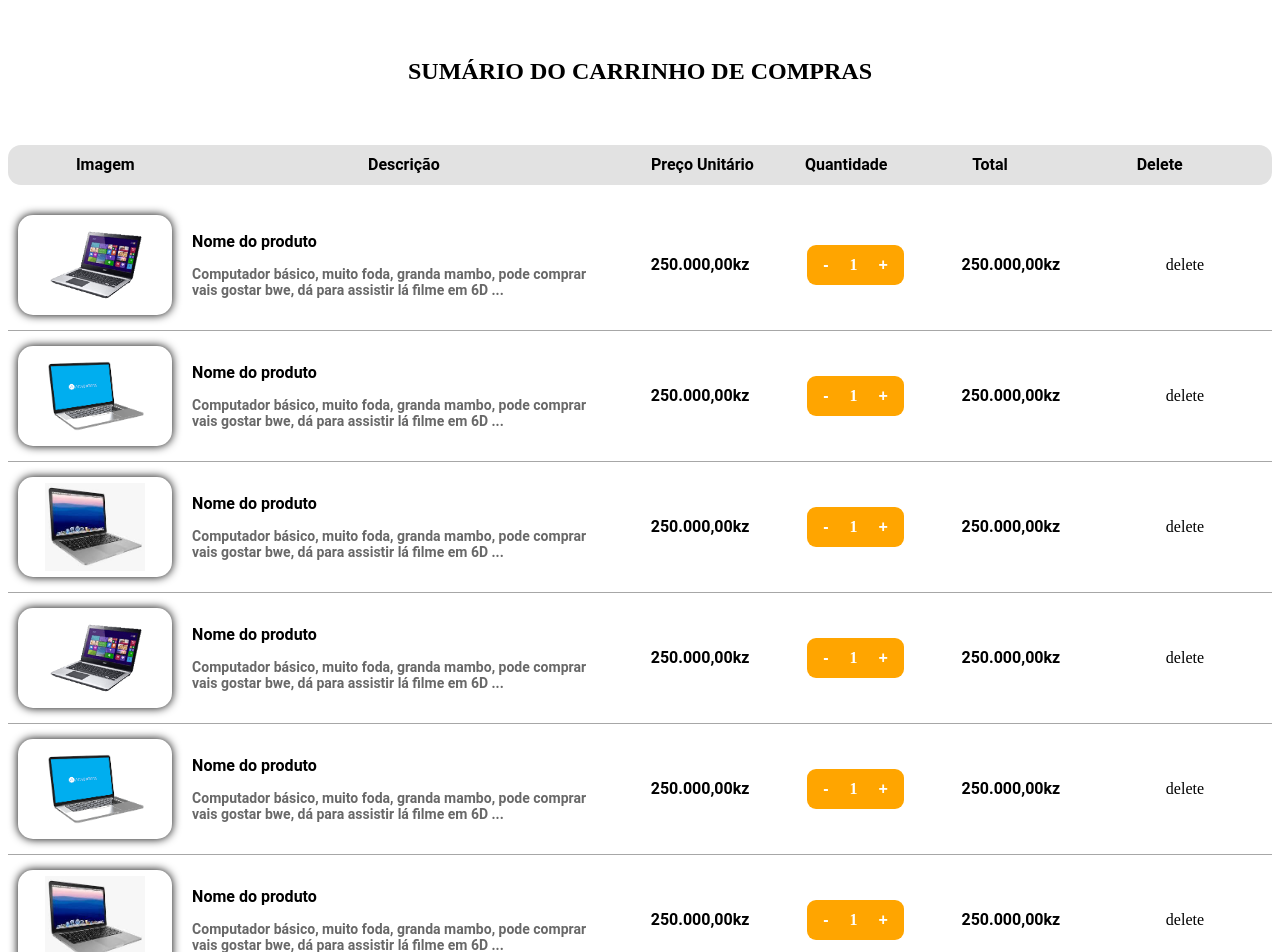
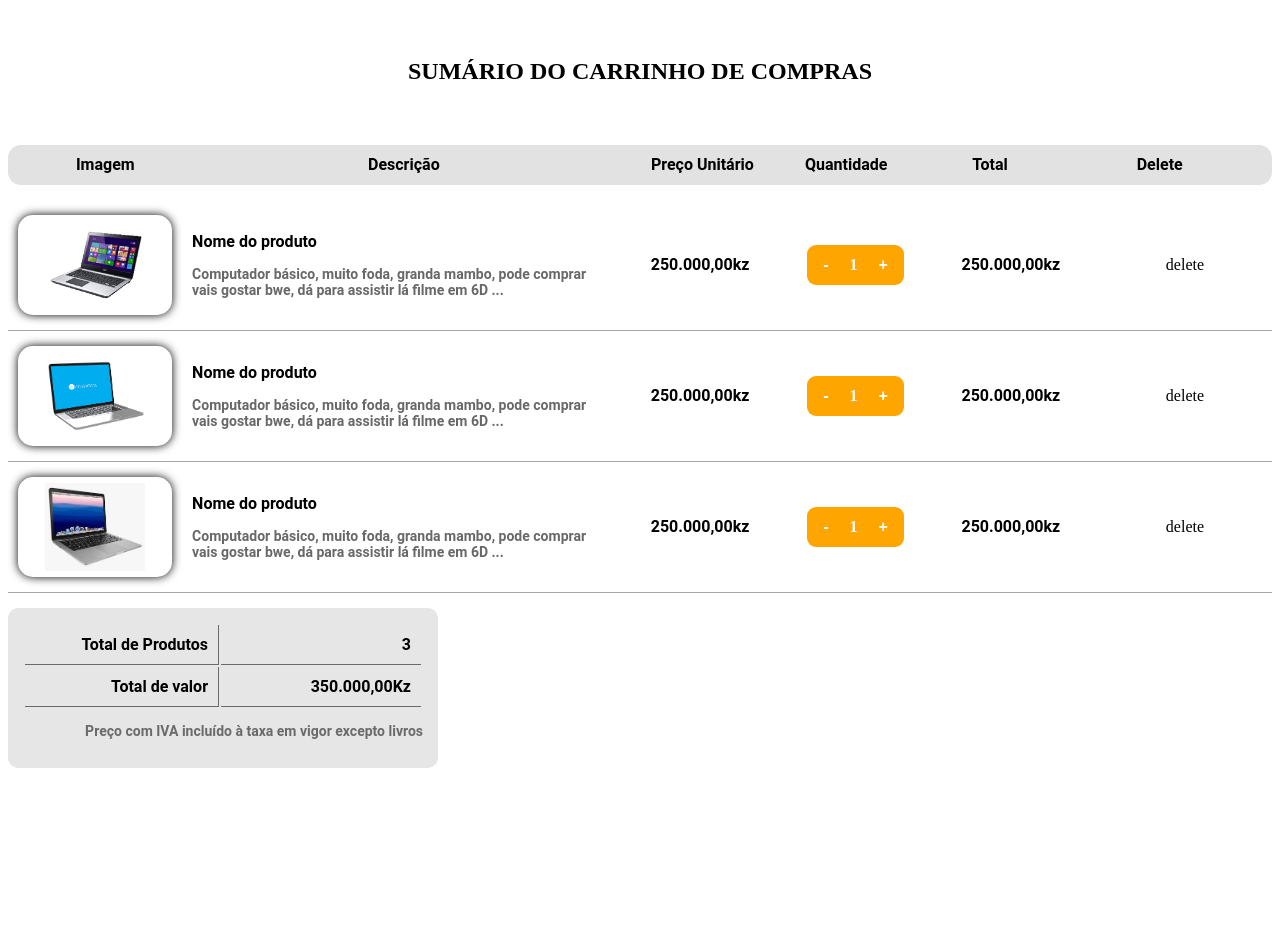
Before and after one commit to mariovarela99/stor-ipil-website, a React (Create React App) app: page /carrinho in a window 1280 px wide. Shown: the top 952 px of the page. After the commit the page ends 806 px from the top, so only its background shows below. Built offline with nearby package versions, Linux system fonts and the light colour scheme.

Commit message:
(Improved)-> Tabela de preço do carrinho melhorado

```diff
--- a/src/components/RegistoDeCarrinho/index.js
+++ b/src/components/RegistoDeCarrinho/index.js
@@ -72,67 +72,6 @@ function RegistoDeCarrinho(){
                     <div className="product-totally totally"><p>250.000,00kz</p></div>
                     <div className="product-delete delete">delete</div>
                 </div>
-                <div className="carrinho-registo-list">
-                        <div className="product-image image"><img src={productImage01} alt="" /> </div>
-                        <div className="proct-info desc">
-                            <h3>Nome do produto</h3>
-                            <p>Computador básico, muito foda, granda mambo, pode comprar
-                                vais gostar bwe, dá para assistir lá filme em 6D ...
-                            </p>
-                        </div>
-                        <div className="product-price price">
-                            <p>250.000,00kz</p>
-                        </div>
-                        <div className="product-quantity quantity">
-                            <div>
-                                <button>-</button><span>1</span><button>+</button>
-                            </div>
-                        </div>
-                    <div className="product-totally totally"><p>250.000,00kz</p></div>
-                    <div className="product-delete delete">delete</div>
-                </div>
-            </div>
-            <div className="carrinho-registo">
-                    <div className="carrinho-registo-list">
-                        <div className="product-image image"><img src={productImage02} alt="" /> </div>
-                        <div className="proct-info desc">
-                            <h3>Nome do produto</h3>
-                            <p>Computador básico, muito foda, granda mambo, pode comprar
-                                vais gostar bwe, dá para assistir lá filme em 6D ...
-                            </p>
-                        </div>
-                        <div className="product-price price">
-                            <p>250.000,00kz</p>
-                        </div>
-                        <div className="product-quantity quantity">
-                            <div>
-                                <button>-</button><span>1</span><button>+</button>
-                            </div>
-                        </div>
-                    <div className="product-totally totally"><p>250.000,00kz</p></div>
-                    <div className="product-delete delete">delete</div>
-                </div>
-            </div>
-            <div className="carrinho-registo">
-                    <div className="carrinho-registo-list">
-                        <div className="product-image image"><img src={productImage03} alt="" /> </div>
-                        <div className="proct-info desc">
-                            <h3>Nome do produto</h3>
-                            <p>Computador básico, muito foda, granda mambo, pode comprar
-                                vais gostar bwe, dá para assistir lá filme em 6D ...
-                            </p>
-                        </div>
-                        <div className="product-price price">
-                            <p>250.000,00kz</p>
-                        </div>
-                        <div className="product-quantity quantity">
-                            <div>
-                                <button>-</button><span>1</span><button>+</button>
-                            </div>
-                        </div>
-                    <div className="product-totally totally"><p>250.000,00kz</p></div>
-                    <div className="product-delete delete">delete</div>
-                </div>
             </div>
         </>
     )
--- a/src/components/tabelaCalculoCarrionho/index.js
+++ b/src/components/tabelaCalculoCarrionho/index.js
@@ -8,7 +8,7 @@ function TabelaCalculoCarrinho(){
                 <table>
                     <tr>
                         <td className="carrinho-tabela-line-right">Total de Produtos</td>
-                        <td>5</td>
+                        <td>3</td>
                     </tr>
                     <tr>
                         <td className="carrinho-tabela-line-right">Total de valor</td>
```
